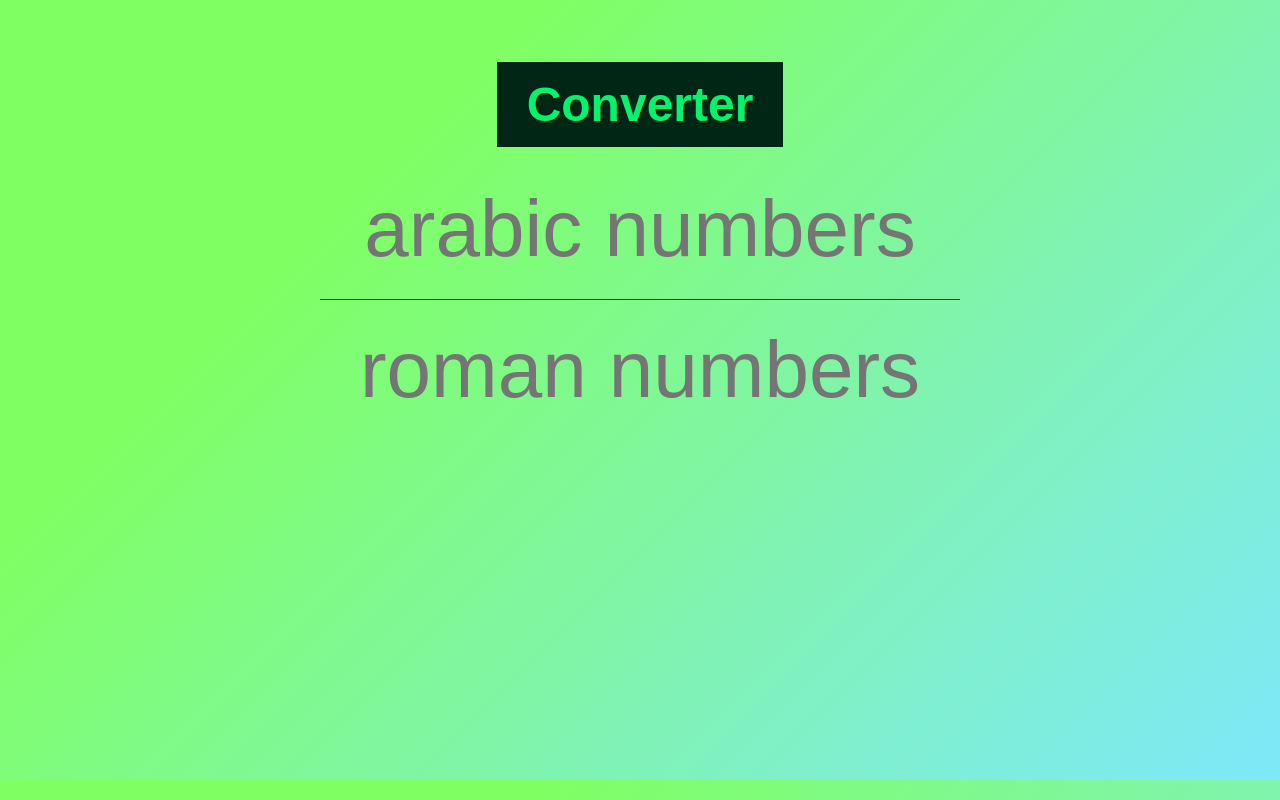
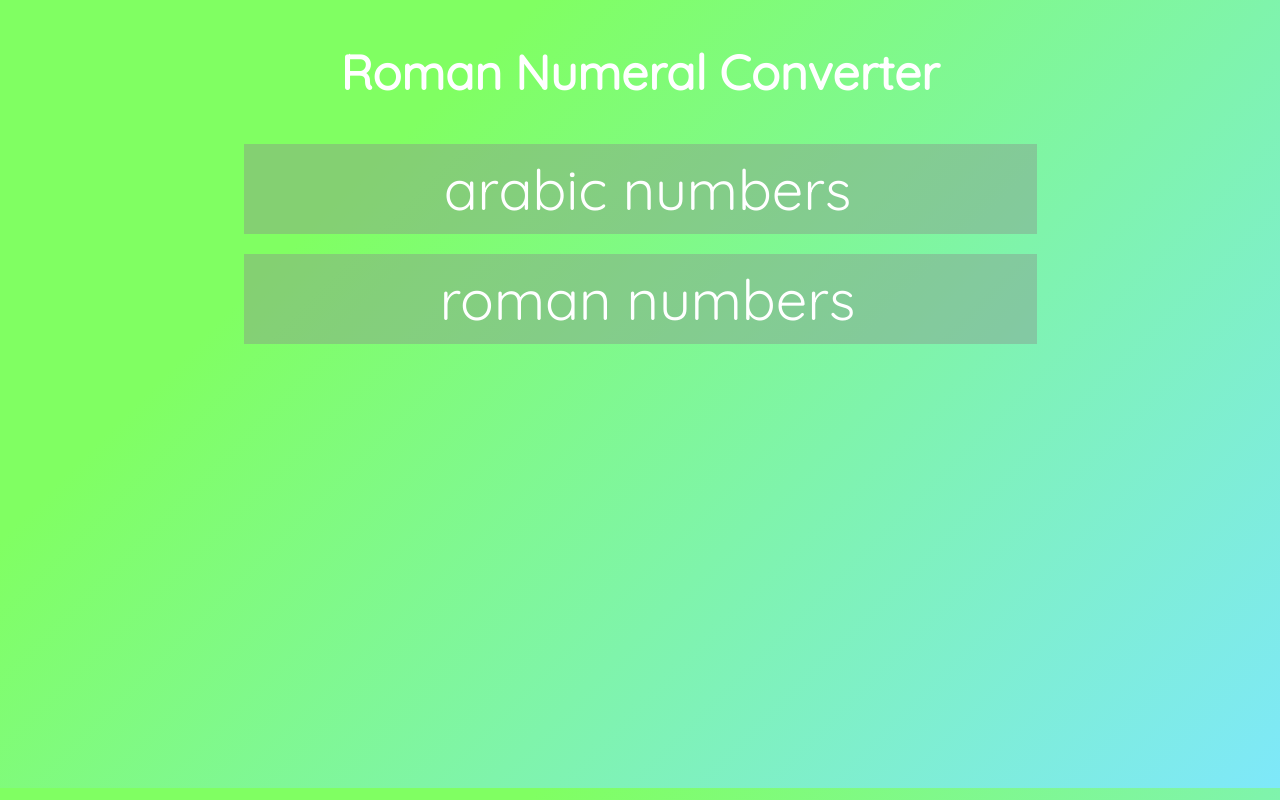
Before and after one commit to CaloloCosta/romanNumeralsConverter, a plain HTML site: page index.html in a window 1280 px wide. Drawn offline with Linux system fonts and the light colour scheme.

Commit message:
Add files via upload

```diff
--- a/index.html
+++ b/index.html
@@ -2,58 +2,21 @@
 <html lang="en" dir="ltr">
   <head>
     <meta charset="utf-8">
+    <meta name="viewport" content="width=device-width,initial-scale=1.0">
+    <link href="https://fonts.googleapis.com/css?family=Quicksand" rel="stylesheet">
+    <link rel="stylesheet" href="https://use.fontawesome.com/releases/v5.8.1/css/all.css" integrity="sha384-50oBUHEmvpQ+1lW4y57PTFmhCaXp0ML5d60M1M7uH2+nqUivzIebhndOJK28anvf" crossorigin="anonymous">
+    <link rel="stylesheet" href="style.css">
     <title>RomanConvertion</title>
   </head>
   <body>
     <div class="main">
-      <h1>Converter</h1>
+      <h1>Roman Numeral Converter</h1>
       <input id="latinInput" type="text" name="arabic"  placeholder="arabic numbers">
       <div class="line">
       </div>
       <input id="romanInput" type="text" name="roma" value="" placeholder="roman numbers">
     </div>
     <script type="text/javascript" src="roman.js">
-
     </script>
-    <style media="screen">
-      body{
-        margin: 0;
-        padding: 0;
-        box-sizing: border-box;
-        background-image: linear-gradient(315deg,#7EE8FA 0%,#80FF62 74%);
-        font-family: sans-serif;
-      }
-      .main{
-        padding: 30px;
-        display: flex;
-        flex-direction: column;
-        align-items: center;
-        height: 90vh;
-      }
-      h1{
-        text-align: center;
-        font-size: 3rem;
-        color: #05F26C;
-        width: 20vw;
-        padding: 15px;
-        background: #012615;
-      }
-      .line{
-        width: 50vw;
-        height: 1px;
-        background-color: #012615;
-        margin: 20px 0;
-      }
-      input{
-        background: transparent;
-        border-style: none;
-        outline: 0;
-        height: 100px;
-        padding: 0;
-        font-size: 5em;
-        text-align: center;
-        color: #012615;
-      }
-    </style>
   </body>
 </html>
--- a/roman.js
+++ b/roman.js
@@ -1,4 +1,3 @@
-// event listener
 const latinInput = document.getElementById("latinInput");
 const romanInput = document.getElementById("romanInput");
 
@@ -12,12 +11,10 @@ romanInput.addEventListener("input",(e)=>{
 
 function latinToRoman(number){
   let roman = "";
-  const romanNumList = {M:1000,CM:900, D:500,CD:400, C:100, L:50, XV: 40, X:10, IX:9, V:5, IV:4, I:1};
+  const romanNumList = {M:1000,CM:900, D:500,CD:400, C:100, XC:90,L:50, XV: 40, X:10, IX:9, V:5, IV:4, I:1};
   let a;
   if(number > 3999)
     return "Enter number between 1 to 3999";
-  else if (number == 0)
-    return "nulla";
   else{
     for(let key in romanNumList){
         a = Math.floor(number / romanNumList[key]);
@@ -33,6 +30,7 @@ function latinToRoman(number){
   return roman;
 }
 function romanToLatin(romanNumber){
+  romanNumber = romanNumber.toUpperCase();
   const romanNumList = ["CM","M","CD","D","XC","C","XL","L","IX","X","IV","V","I"];
   const corresp = [900,1000,400,500,90,100,40,50,9,10,4,5,1];
   let index =  0, num = 0;
@@ -46,22 +44,3 @@ function romanToLatin(romanNumber){
   }
   return num;
 }
-// function romanToArabic(romanNumber){
-//   let result = 0, index;
-//   const romanNum = ['M','CM',"D","CD","C","L","XV","X","V","IV","I"];
-//   const arabicNum =[100,900,500,100,90,50,10,5,4,1];
-//     for(let key in romanNum){
-//       console.log(romanNum[key]);
-//       index = romanNumber.indexOf(romanNum[key]);
-//       if(index != -1){
-//         result += arabicNum[key];
-//         console.log(arabicNum[key]);
-//         romanNumber = romanNumber.replace(romanNum[key], "0");
-//         // console.log(romanNumber);
-//         // console.log(result);
-//       }
-//     }
-//     console.log(result);
-// }
-
-//romanToArabic("CCXLVI");
--- /dev/null
+++ b/style.css
@@ -0,0 +1,52 @@
+body{
+	margin: 0;
+	padding: 0;
+	box-sizing: border-box;
+	font-size: 10px;
+	font-family: 'Quicksand', sans-serif;
+	background-image: linear-gradient(315deg,#7EE8FA 0%,#80FF62 74%);
+}
+.main{
+	display: flex;
+	flex-direction: column;
+	align-items: center;
+	/*justify-content: center;*/
+	padding: 10px;
+	height: 96vh;
+}
+h1{
+	font-size: 3rem;
+	color: #fff;
+	font-weight: bold;
+}
+input{
+	outline: 0;
+	width: 60vw;
+	margin: 10px 0;
+	height: 80px;
+	padding: 5px;
+	padding-left: 20px;
+	border-style: none;
+	background: rgba(138,138,138,.4);
+	font-size: 3.5rem;
+	color:#fff;
+	text-align: center;
+	font-family: 'Quicksand', sans-serif;
+}
+::placeholder{
+	color: #fff;
+}
+
+@media(max-width: 500px) {
+	body{
+		padding-top: 60px;
+	}
+	h1{
+		font-size: 2rem;
+	}
+	input{
+		width: 90vw;
+		font-size: 2rem;
+	}
+
+}
```
